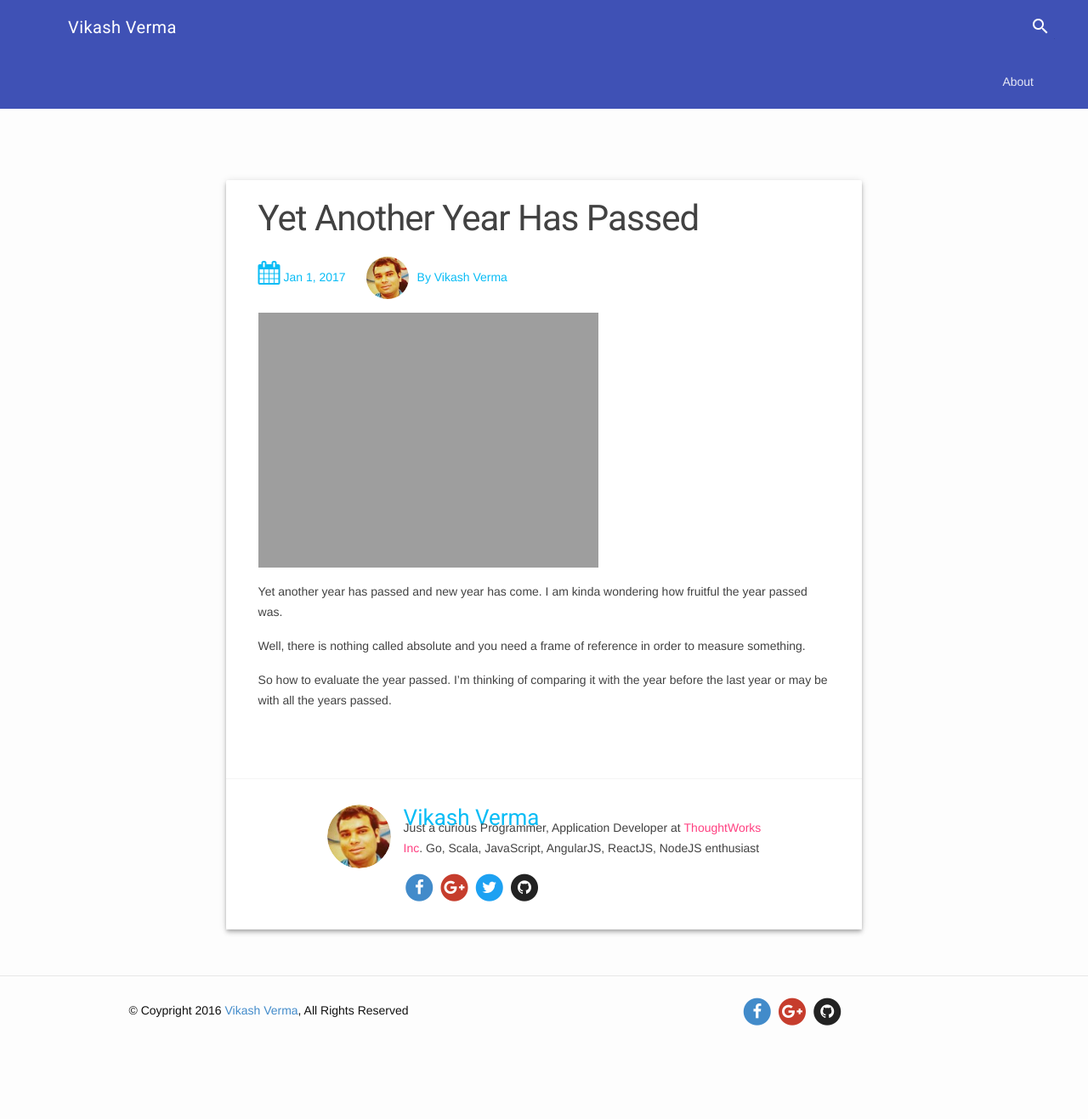
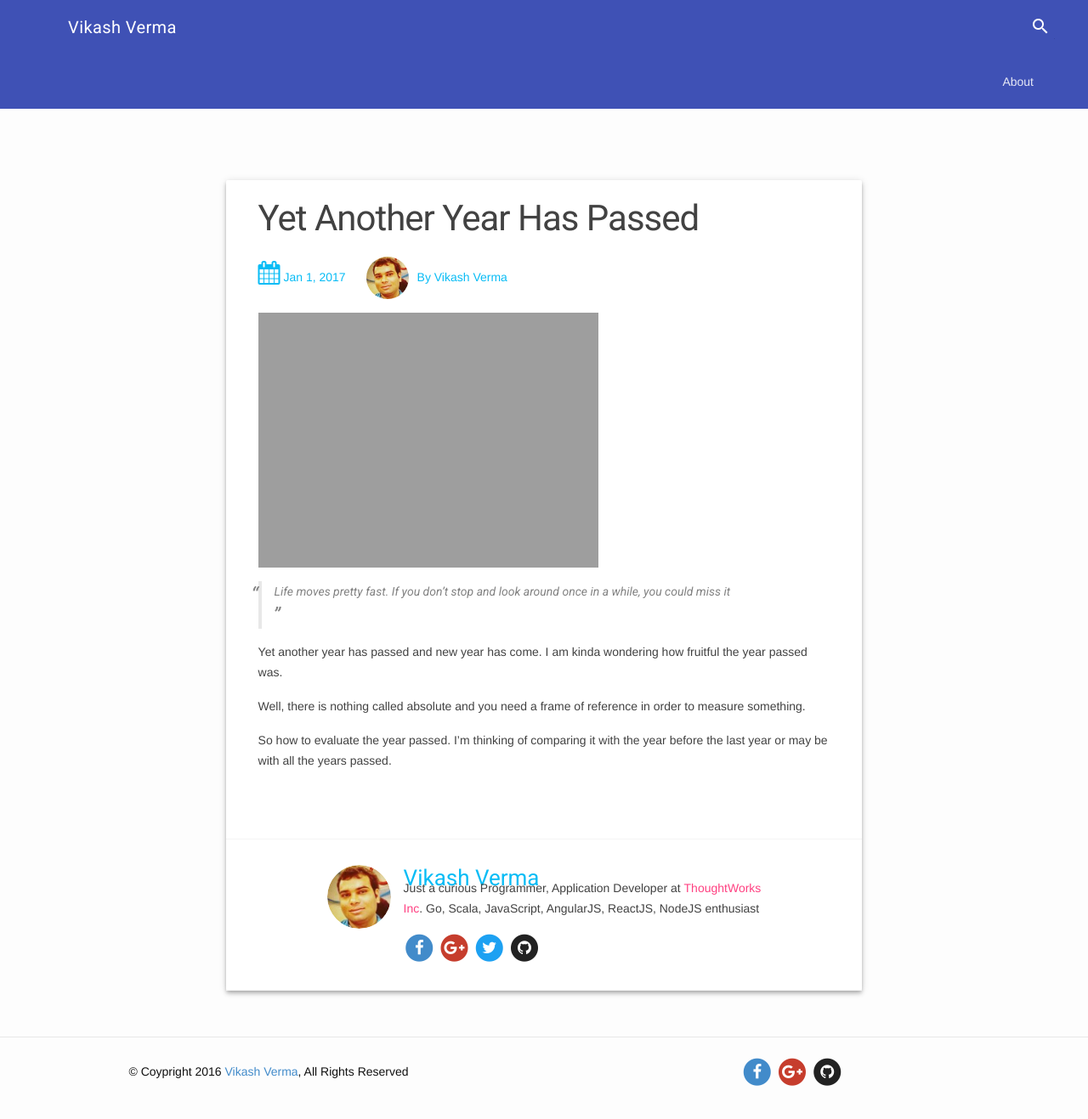
Before and after one commit to vikashvverma/vikashvverma.github.io, a Jekyll site: the page built from _posts/2017-01-01-Yet-Another-Year-Has-Passed.md, in a window 1280 px wide. Shown: the top 1317 px of the page at 85% size. Built offline with Jekyll 4.4.1, drawn with Linux system fonts in a browser that asks for light colours; nearby versions of some CDN libraries; comment, search, counter and statistics services are not loaded.

Commit message:
Add quote :+1:

```diff
--- a/_posts/2017-01-01-Yet-Another-Year-Has-Passed.md
+++ b/_posts/2017-01-01-Yet-Another-Year-Has-Passed.md
@@ -7,6 +7,8 @@ banner: "images/expect-nothing.png"
 ---
 ![Yet Another Year  Has Passed]({{ site.url }}/images/expect-nothing.png){:class="img-header"}
 
+>Life moves pretty fast. If you don’t stop and look around once in a while, you could miss it
+
 Yet another year has passed and new year has come. I am kinda wondering how fruitful the year passed was.
 
 Well, there is nothing called absolute and you need a frame of reference in order to measure something.
```
Also changed, not shown: _posts/success.jpg (added).
